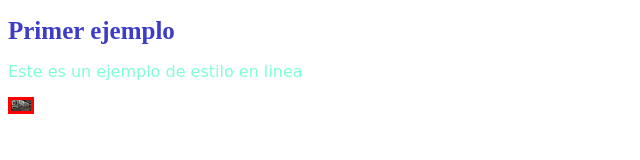
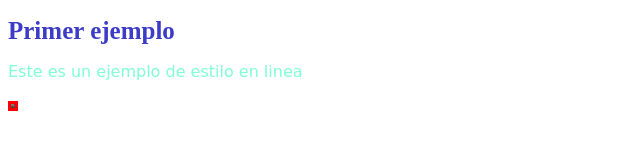
Before and after one commit to Valeri589/OctavoLab, a plain HTML site: page index.html in a window 1280 px wide. Shown: the full height of the page, 0-640 px from the left. Drawn offline with Linux system fonts and the light colour scheme.

Commit message:
Cambio del ancho de la imagen

```diff
--- a/index.html
+++ b/index.html
@@ -9,6 +9,6 @@
 <body>
     <h1 style="color:rgb(60, 60, 199); font-size: 25px;">Primer ejemplo</h1>
     <p style="color:aquamarine; font-family: cursive;">Este es un ejemplo de estilo en linea</p>
-    <img src="GaleriaFotografica.jpg" alt="Imagen de una galería fotográfica" style="border: 3px solid red; width: 20px;">
+    <img src="GaleriaFotografica.jpg" alt="Imagen de una galería fotográfica" style="border: 3px solid red; width: 4px; height: 4px;">
 </body>
 </html>
```
